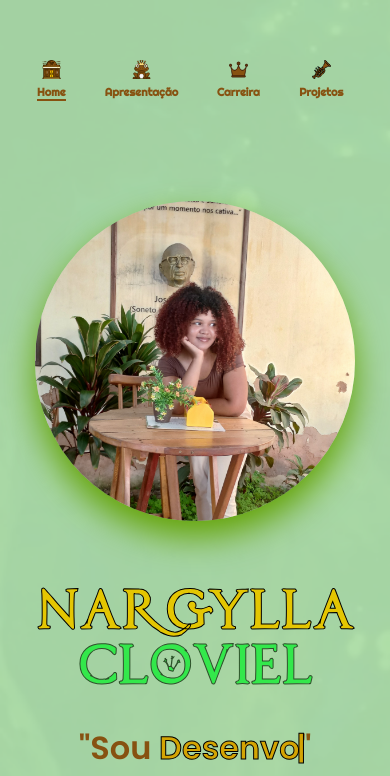
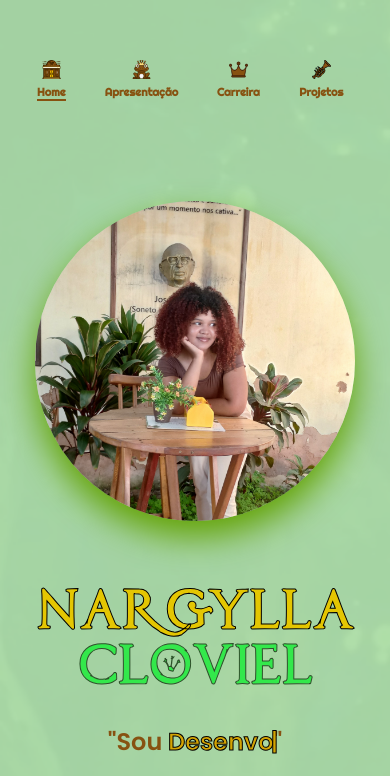
Before and after one commit to NallaCloviel/Portfolio-NarllaCloviel, a plain HTML site: page index.html in a window 390 px wide. Shown: the top 776 px of the page. Drawn offline with nearby package versions, Linux system fonts and the light colour scheme; a web font is replaced by a local one.

Commit message:
style.css

```diff
--- a/style.css
+++ b/style.css
@@ -386,11 +386,11 @@ footer {
     }
 
     .principal__texto {
-        font-size: 2rem;
+        font-size: 1.5rem;
     }
 
     .animated {
-        font-size: 2rem
+        font-size: 1.5rem
     }
     .principal__texto_p {
         font-size: 1.2rem;
```
